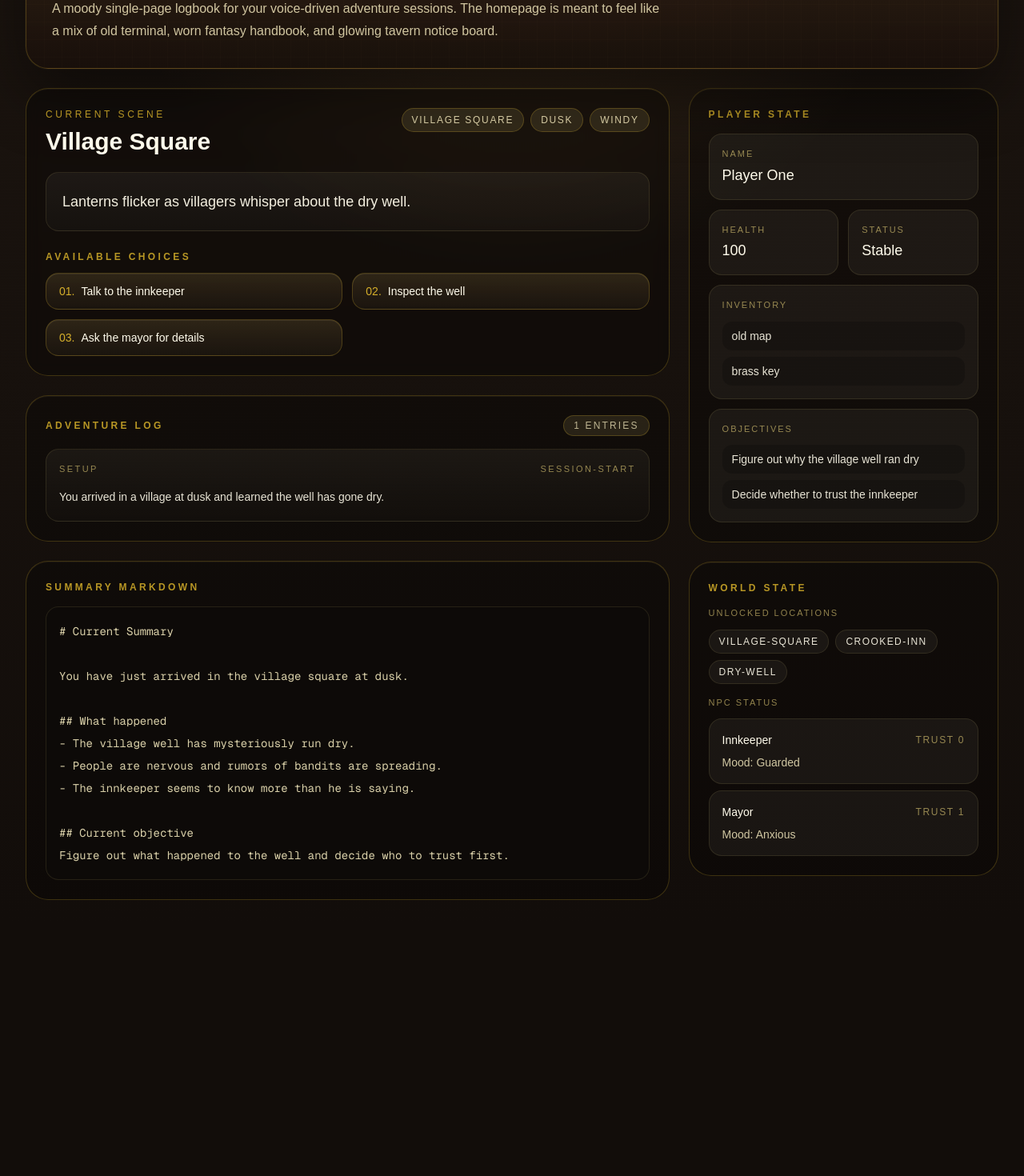
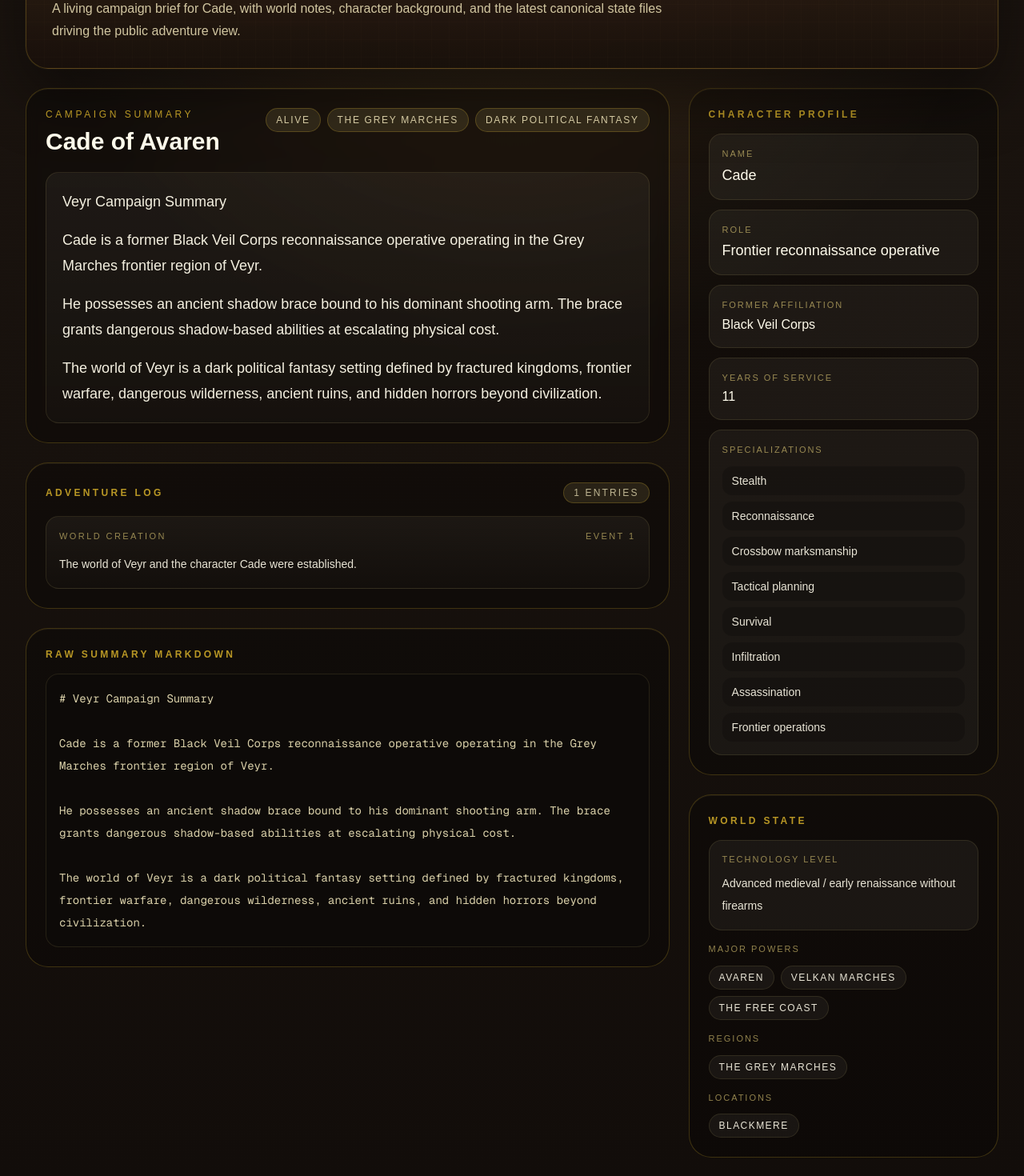
Before and after one commit to dskaiser82/choose-adv, a Next.js app: page / in a window 1280 px wide. Shown: the part 160-1630 px from the top of the page at 80% size. Before the commit the page ends 1317 px from the top, so only its background shows below. Built offline with nearby package versions, Linux system fonts and the light colour scheme.

Commit message:
Update adventure state files and adapt homepage schema

```diff
--- a/public/state/characters.json
+++ b/public/state/characters.json
@@ -1,14 +1,26 @@
 {
-  "name": "Player One",
-  "health": 100,
-  "status": "stable",
-  "inventory": ["old map", "brass key"],
-  "flags": {
-    "metInnkeeper": false,
-    "foundSecretDoor": false
-  },
-  "activeObjectives": [
-    "Figure out why the village well ran dry",
-    "Decide whether to trust the innkeeper"
-  ]
+  "player": {
+    "name": "Cade",
+    "aliases": [],
+    "status": "alive",
+    "origin": {
+      "kingdom": "Avaren",
+      "region": "The Grey Marches"
+    },
+    "background": {
+      "former_affiliation": "Black Veil Corps",
+      "role": "Frontier reconnaissance operative",
+      "years_of_service": 11,
+      "specializations": [
+        "Stealth",
+        "Reconnaissance",
+        "Crossbow marksmanship",
+        "Tactical planning",
+        "Survival",
+        "Infiltration",
+        "Assassination",
+        "Frontier operations"
+      ]
+    }
+  }
 }
--- a/public/state/log.json
+++ b/public/state/log.json
@@ -1,8 +1,9 @@
-[
-  {
-    "id": 1,
-    "type": "setup",
-    "text": "You arrived in a village at dusk and learned the well has gone dry.",
-    "timestamp": "session-start"
-  }
-]
+{
+  "events": [
+    {
+      "id": 1,
+      "type": "world_creation",
+      "details": "The world of Veyr and the character Cade were established."
+    }
+  ]
+}
--- a/public/state/summary.md
+++ b/public/state/summary.md
@@ -1,11 +1,7 @@
-# Current Summary
+# Veyr Campaign Summary
 
-You have just arrived in the village square at dusk.
+Cade is a former Black Veil Corps reconnaissance operative operating in the Grey Marches frontier region of Veyr.
 
-## What happened
-- The village well has mysteriously run dry.
-- People are nervous and rumors of bandits are spreading.
-- The innkeeper seems to know more than he is saying.
+He possesses an ancient shadow brace bound to his dominant shooting arm. The brace grants dangerous shadow-based abilities at escalating physical cost.
 
-## Current objective
-Figure out what happened to the well and decide who to trust first.
+The world of Veyr is a dark political fantasy setting defined by fractured kingdoms, frontier warfare, dangerous wilderness, ancient ruins, and hidden horrors beyond civilization.
--- a/public/state/world.json
+++ b/public/state/world.json
@@ -1,30 +1,18 @@
 {
-  "currentScene": {
-    "id": "village-square",
-    "title": "Village Square",
-    "summary": "Lanterns flicker as villagers whisper about the dry well.",
-    "choices": [
-      "Talk to the innkeeper",
-      "Inspect the well",
-      "Ask the mayor for details"
-    ]
+  "world": {
+    "name": "Veyr",
+    "tone": "Dark political fantasy",
+    "technology_level": "Advanced medieval / early renaissance without firearms"
   },
-  "location": "Village Square",
-  "timeOfDay": "dusk",
-  "weather": "windy",
-  "worldFlags": {
-    "wellDry": true,
-    "banditsSeen": true
-  },
-  "npcs": {
-    "innkeeper": {
-      "mood": "guarded",
-      "trust": 0
-    },
-    "mayor": {
-      "mood": "anxious",
-      "trust": 1
-    }
-  },
-  "unlockedLocations": ["village-square", "crooked-inn", "dry-well"]
+  "major_powers": [
+    "Avaren",
+    "Velkan Marches",
+    "The Free Coast"
+  ],
+  "regions": [
+    "The Grey Marches"
+  ],
+  "locations": [
+    "Blackmere"
+  ]
 }
--- a/src/app/page.tsx
+++ b/src/app/page.tsx
@@ -1,35 +1,41 @@
 import fs from "node:fs/promises";
 import path from "node:path";
 
-type PlayerState = {
+type CharactersState = {
+  player: {
     name: string;
-  health: number;
+    aliases?: string[];
     status: string;
-  inventory: string[];
-  flags: Record<string, boolean>;
-  activeObjectives: string[];
+    origin?: {
+      kingdom?: string;
+      region?: string;
+    };
+    background?: {
+      former_affiliation?: string;
+      role?: string;
+      years_of_service?: number;
+      specializations?: string[];
+    };
+  };
 };
 
 type WorldState = {
-  currentScene: {
-    id: string;
-    title: string;
-    summary: string;
-    choices: string[];
+  world: {
+    name: string;
+    tone?: string;
+    technology_level?: string;
   };
-  location: string;
-  timeOfDay: string;
-  weather: string;
-  worldFlags: Record<string, boolean>;
-  npcs: Record<string, { mood: string; trust: number }>;
-  unlockedLocations: string[];
+  major_powers?: string[];
+  regions?: string[];
+  locations?: string[];
 };
 
-type LogEntry = {
+type LogState = {
+  events?: Array<{
     id: number;
     type: string;
-  text: string;
-  timestamp: string;
+    details: string;
+  }>;
 };
 
 async function readStateFile<T>(fileName: string): Promise<T> {
@@ -43,13 +49,24 @@ async function readSummary(): Promise<string> {
   return fs.readFile(filePath, "utf8");
 }
 
+function markdownToParagraphs(markdown: string): string[] {
+  return markdown
+    .split(/\n\s*\n/)
+    .map((block) => block.replace(/^#+\s*/gm, "").trim())
+    .filter(Boolean);
+}
+
 export default async function Home() {
-  const [player, world, log, summary] = await Promise.all([
-    readStateFile<PlayerState>("characters.json"),
+  const [characters, world, log, summary] = await Promise.all([
+    readStateFile<CharactersState>("characters.json"),
     readStateFile<WorldState>("world.json"),
-    readStateFile<LogEntry[]>("log.json"),
+    readStateFile<LogState>("log.json"),
     readSummary(),
   ]);
+
+  const player = characters.player;
+  const summaryBlocks = markdownToParagraphs(summary);
+  const events = log.events ?? [];
 
   return (
     <main className="min-h-screen bg-[#120d0a] bg-[radial-gradient(circle_at_top,_rgba(255,180,80,0.12),_transparent_35%),linear-gradient(180deg,_#1b140f_0%,_#120d0a_100%)] px-4 py-6 text-[#f5e7c8] md:px-8 md:py-8">
@@ -59,11 +76,11 @@ export default async function Home() {
           <div className="relative">
             <p className="text-xs uppercase tracking-[0.4em] text-amber-300/80">Choose Adventure</p>
             <h1 className="mt-3 text-4xl font-semibold tracking-[0.08em] text-amber-50 md:text-5xl">
-              Retro Story Console
+              {world.world.name} Campaign Console
             </h1>
             <p className="mt-4 max-w-3xl text-sm leading-7 text-amber-100/80 md:text-base">
-              A moody single-page logbook for your voice-driven adventure sessions. The homepage is meant to feel like a
-              mix of old terminal, worn fantasy handbook, and glowing tavern notice board.
+              A living campaign brief for {player.name}, with world notes, character background, and the latest canonical
+              state files driving the public adventure view.
             </p>
           </div>
         </header>
@@ -73,33 +90,28 @@ export default async function Home() {
             <div className="rounded-[28px] border border-amber-300/20 bg-black/25 p-5 shadow-[inset_0_1px_0_rgba(255,220,160,0.06)] backdrop-blur-sm md:p-6">
               <div className="flex flex-wrap items-start justify-between gap-4">
                 <div>
-                  <p className="text-xs uppercase tracking-[0.3em] text-amber-300/70">Current Scene</p>
-                  <h2 className="mt-2 text-3xl font-semibold text-amber-50">{world.currentScene.title}</h2>
+                  <p className="text-xs uppercase tracking-[0.3em] text-amber-300/70">Campaign summary</p>
+                  <h2 className="mt-2 text-3xl font-semibold text-amber-50">{player.name} of {player.origin?.kingdom ?? "Unknown Kingdom"}</h2>
                 </div>
                 <div className="flex flex-wrap gap-2 text-xs uppercase tracking-[0.14em] text-amber-100/80">
-                  <span className="rounded-full border border-amber-300/20 bg-amber-200/10 px-3 py-1.5">{world.location}</span>
-                  <span className="rounded-full border border-amber-300/20 bg-amber-200/10 px-3 py-1.5">{world.timeOfDay}</span>
-                  <span className="rounded-full border border-amber-300/20 bg-amber-200/10 px-3 py-1.5">{world.weather}</span>
+                  {player.status ? (
+                    <span className="rounded-full border border-amber-300/20 bg-amber-200/10 px-3 py-1.5">{player.status}</span>
+                  ) : null}
+                  {player.origin?.region ? (
+                    <span className="rounded-full border border-amber-300/20 bg-amber-200/10 px-3 py-1.5">{player.origin.region}</span>
+                  ) : null}
+                  {world.world.tone ? (
+                    <span className="rounded-full border border-amber-300/20 bg-amber-200/10 px-3 py-1.5">{world.world.tone}</span>
+                  ) : null}
                 </div>
               </div>
 
-              <div className="mt-5 rounded-2xl border border-amber-200/10 bg-[linear-gradient(180deg,rgba(255,248,220,0.05),rgba(255,248,220,0.02))] p-5">
-                <p className="text-lg leading-8 text-amber-50/95">{world.currentScene.summary}</p>
-              </div>
-
-              <div className="mt-6">
-                <h3 className="text-xs font-semibold uppercase tracking-[0.28em] text-amber-300/70">Available choices</h3>
-                <div className="mt-3 grid gap-3 md:grid-cols-2">
-                  {world.currentScene.choices.map((choice, index) => (
-                    <div
-                      key={choice}
-                      className="rounded-2xl border border-amber-300/20 bg-[linear-gradient(180deg,rgba(255,210,120,0.12),rgba(255,210,120,0.04))] px-4 py-3 text-sm text-amber-50 shadow-[inset_0_1px_0_rgba(255,240,200,0.08)]"
-                    >
-                      <span className="mr-2 text-amber-300/80">0{index + 1}.</span>
-                      {choice}
-                    </div>
+              <div className="mt-5 space-y-4 rounded-2xl border border-amber-200/10 bg-[linear-gradient(180deg,rgba(255,248,220,0.05),rgba(255,248,220,0.02))] p-5">
+                {summaryBlocks.map((block, index) => (
+                  <p key={index} className="text-base leading-8 text-amber-50/95 md:text-lg">
+                    {block}
+                  </p>
                 ))}
-                </div>
               </div>
             </div>
 
@@ -107,27 +119,27 @@ export default async function Home() {
               <div className="flex items-center justify-between gap-3">
                 <h3 className="text-xs font-semibold uppercase tracking-[0.28em] text-amber-300/70">Adventure log</h3>
                 <span className="rounded-full border border-amber-300/20 bg-amber-200/10 px-3 py-1 text-xs uppercase tracking-[0.18em] text-amber-100/70">
-                  {log.length} entries
+                  {events.length} entries
                 </span>
               </div>
               <div className="mt-4 space-y-3">
-                {log.map((entry) => (
+                {events.map((entry) => (
                   <article
                     key={entry.id}
                     className="rounded-2xl border border-amber-200/10 bg-[linear-gradient(180deg,rgba(255,248,220,0.05),rgba(255,248,220,0.015))] p-4"
                   >
                     <div className="flex items-center justify-between gap-3 text-[11px] uppercase tracking-[0.22em] text-amber-200/55">
-                      <span>{entry.type}</span>
-                      <span>{entry.timestamp}</span>
+                      <span>{entry.type.replaceAll("_", " ")}</span>
+                      <span>Event {entry.id}</span>
                     </div>
-                    <p className="mt-3 text-sm leading-7 text-amber-50/90">{entry.text}</p>
+                    <p className="mt-3 text-sm leading-7 text-amber-50/90">{entry.details}</p>
                   </article>
                 ))}
               </div>
             </div>
 
             <div className="rounded-[28px] border border-amber-300/20 bg-black/25 p-5 shadow-[inset_0_1px_0_rgba(255,220,160,0.06)] md:p-6">
-              <h3 className="text-xs font-semibold uppercase tracking-[0.28em] text-amber-300/70">Summary markdown</h3>
+              <h3 className="text-xs font-semibold uppercase tracking-[0.28em] text-amber-300/70">Raw summary markdown</h3>
               <pre className="mt-4 overflow-x-auto rounded-2xl border border-amber-200/10 bg-[#0d0a08] p-4 text-sm leading-7 whitespace-pre-wrap text-amber-100/85">
                 {summary}
               </pre>
@@ -136,75 +148,99 @@ export default async function Home() {
 
           <aside className="space-y-6">
             <div className="rounded-[28px] border border-amber-300/20 bg-black/25 p-5 shadow-[inset_0_1px_0_rgba(255,220,160,0.06)] md:p-6">
-              <h3 className="text-xs font-semibold uppercase tracking-[0.28em] text-amber-300/70">Player state</h3>
+              <h3 className="text-xs font-semibold uppercase tracking-[0.28em] text-amber-300/70">Character profile</h3>
               <div className="mt-4 grid gap-3">
                 <div className="rounded-2xl border border-amber-200/10 bg-amber-50/5 p-4">
                   <p className="text-[11px] uppercase tracking-[0.18em] text-amber-200/55">Name</p>
                   <p className="mt-1 text-lg font-medium text-amber-50">{player.name}</p>
                 </div>
-                <div className="grid grid-cols-2 gap-3">
+
+                {player.background?.role ? (
                   <div className="rounded-2xl border border-amber-200/10 bg-amber-50/5 p-4">
-                    <p className="text-[11px] uppercase tracking-[0.18em] text-amber-200/55">Health</p>
-                    <p className="mt-1 text-lg font-medium text-amber-50">{player.health}</p>
+                    <p className="text-[11px] uppercase tracking-[0.18em] text-amber-200/55">Role</p>
+                    <p className="mt-1 text-lg font-medium text-amber-50">{player.background.role}</p>
                   </div>
+                ) : null}
+
+                <div className="grid grid-cols-1 gap-3">
+                  {player.background?.former_affiliation ? (
                     <div className="rounded-2xl border border-amber-200/10 bg-amber-50/5 p-4">
-                    <p className="text-[11px] uppercase tracking-[0.18em] text-amber-200/55">Status</p>
-                    <p className="mt-1 text-lg font-medium text-amber-50 capitalize">{player.status}</p>
+                      <p className="text-[11px] uppercase tracking-[0.18em] text-amber-200/55">Former affiliation</p>
+                      <p className="mt-1 text-amber-50">{player.background.former_affiliation}</p>
                     </div>
+                  ) : null}
+
+                  {typeof player.background?.years_of_service === "number" ? (
+                    <div className="rounded-2xl border border-amber-200/10 bg-amber-50/5 p-4">
+                      <p className="text-[11px] uppercase tracking-[0.18em] text-amber-200/55">Years of service</p>
+                      <p className="mt-1 text-amber-50">{player.background.years_of_service}</p>
+                    </div>
+                  ) : null}
                 </div>
 
+                {player.background?.specializations?.length ? (
                   <div className="rounded-2xl border border-amber-200/10 bg-amber-50/5 p-4">
-                  <p className="text-[11px] uppercase tracking-[0.18em] text-amber-200/55">Inventory</p>
+                    <p className="text-[11px] uppercase tracking-[0.18em] text-amber-200/55">Specializations</p>
                     <ul className="mt-3 space-y-2 text-sm text-amber-50/90">
-                    {player.inventory.map((item) => (
+                      {player.background.specializations.map((item) => (
                         <li key={item} className="rounded-xl bg-black/20 px-3 py-2">
                           {item}
                         </li>
                       ))}
                     </ul>
                   </div>
-
-                <div className="rounded-2xl border border-amber-200/10 bg-amber-50/5 p-4">
-                  <p className="text-[11px] uppercase tracking-[0.18em] text-amber-200/55">Objectives</p>
-                  <ul className="mt-3 space-y-2 text-sm text-amber-50/90">
-                    {player.activeObjectives.map((objective) => (
-                      <li key={objective} className="rounded-xl bg-black/20 px-3 py-2">
-                        {objective}
-                      </li>
-                    ))}
-                  </ul>
-                </div>
+                ) : null}
               </div>
             </div>
 
             <div className="rounded-[28px] border border-amber-300/20 bg-black/25 p-5 shadow-[inset_0_1px_0_rgba(255,220,160,0.06)] md:p-6">
               <h3 className="text-xs font-semibold uppercase tracking-[0.28em] text-amber-300/70">World state</h3>
               <div className="mt-4 space-y-4 text-sm text-amber-50/90">
+                {world.world.technology_level ? (
+                  <div className="rounded-2xl border border-amber-200/10 bg-amber-50/5 p-4">
+                    <p className="text-[11px] uppercase tracking-[0.18em] text-amber-200/55">Technology level</p>
+                    <p className="mt-2 leading-7">{world.world.technology_level}</p>
+                  </div>
+                ) : null}
+
                 <div>
-                  <p className="text-[11px] uppercase tracking-[0.18em] text-amber-200/55">Unlocked locations</p>
+                  <p className="text-[11px] uppercase tracking-[0.18em] text-amber-200/55">Major powers</p>
                   <div className="mt-3 flex flex-wrap gap-2">
-                    {world.unlockedLocations.map((location) => (
+                    {(world.major_powers ?? []).map((power) => (
+                      <span
+                        key={power}
+                        className="rounded-full border border-amber-200/10 bg-amber-50/5 px-3 py-1.5 text-xs uppercase tracking-[0.12em]"
+                      >
+                        {power}
+                      </span>
+                    ))}
+                  </div>
+                </div>
+
+                <div>
+                  <p className="text-[11px] uppercase tracking-[0.18em] text-amber-200/55">Regions</p>
+                  <div className="mt-3 flex flex-wrap gap-2">
+                    {(world.regions ?? []).map((region) => (
+                      <span
+                        key={region}
+                        className="rounded-full border border-amber-200/10 bg-amber-50/5 px-3 py-1.5 text-xs uppercase tracking-[0.12em]"
+                      >
+                        {region}
+                      </span>
+                    ))}
+                  </div>
+                </div>
+
+                <div>
+                  <p className="text-[11px] uppercase tracking-[0.18em] text-amber-200/55">Locations</p>
+                  <div className="mt-3 flex flex-wrap gap-2">
+                    {(world.locations ?? []).map((location) => (
                       <span
                         key={location}
                         className="rounded-full border border-amber-200/10 bg-amber-50/5 px-3 py-1.5 text-xs uppercase tracking-[0.12em]"
                       >
                         {location}
                       </span>
-                    ))}
-                  </div>
-                </div>
-
-                <div>
-                  <p className="text-[11px] uppercase tracking-[0.18em] text-amber-200/55">NPC status</p>
-                  <div className="mt-3 space-y-2">
-                    {Object.entries(world.npcs).map(([name, npc]) => (
-                      <div key={name} className="rounded-2xl border border-amber-200/10 bg-amber-50/5 p-4">
-                        <div className="flex items-center justify-between gap-3">
-                          <p className="font-medium capitalize text-amber-50">{name}</p>
-                          <p className="text-xs uppercase tracking-[0.14em] text-amber-200/55">Trust {npc.trust}</p>
-                        </div>
-                        <p className="mt-2 text-sm capitalize text-amber-100/80">Mood: {npc.mood}</p>
-                      </div>
                     ))}
                   </div>
                 </div>
```
Lines whose indentation alone changed are shown as unchanged.
